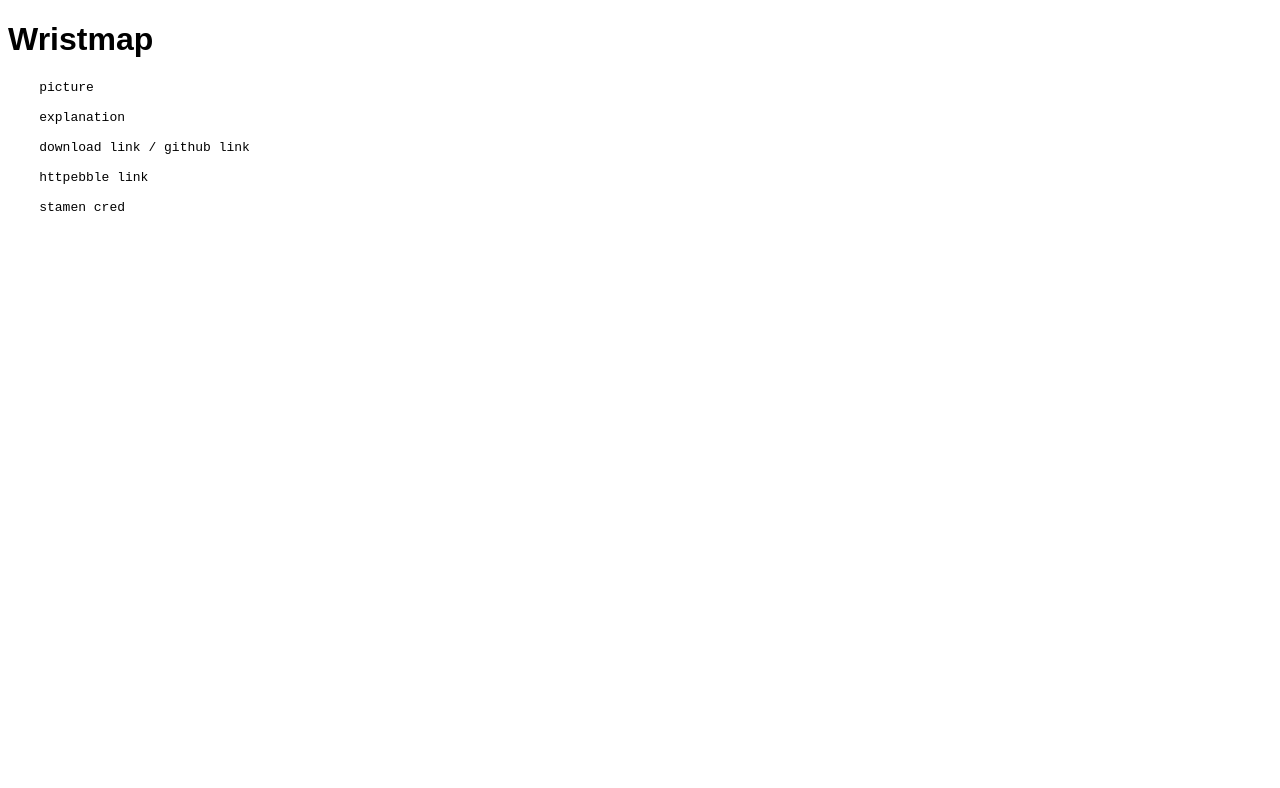
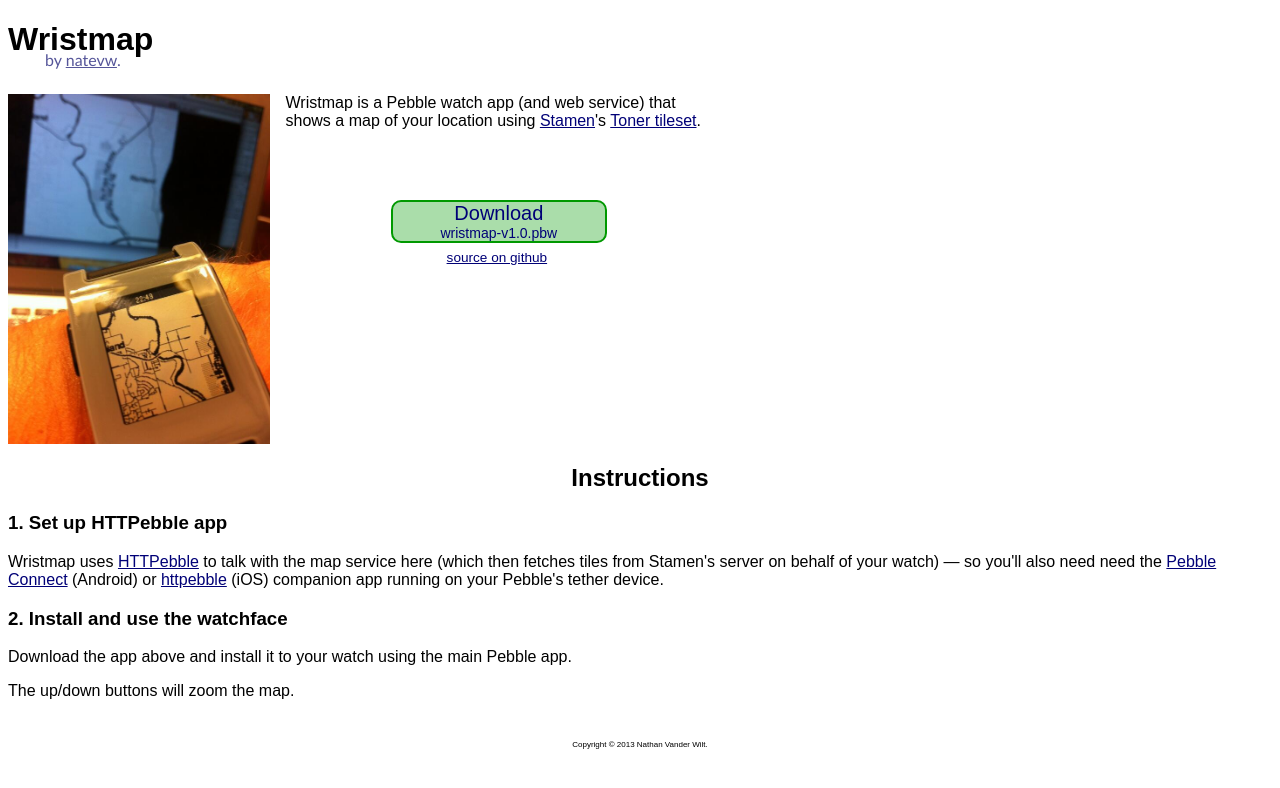
Before and after one commit to natevw/wristmap, a plain HTML site: page site/index.html in a window 1280 px wide. Drawn offline with Linux system fonts and the light colour scheme.

Commit message:
it's a website

```diff
--- a/site/index.html
+++ b/site/index.html
@@ -4,19 +4,105 @@
     <title>Wristmap - map display for Pebble watch</title>
     <style>
         body { font-family: Futura, sans-serif; }
+        header { margin-bottom: 1em; }
+        #byline {
+            position: relative;
+            top: -0.5em; left: 37px;
+            color: #559;
+            font-family: Gill Sans, sans-serif;
+        }
+        #byline a { color: inherit; }
+        header h1 { margin-bottom: 0; }
+        img {
+            float: left;
+            height: 350px;
+            margin-right: 1em;
+        }
+        #main {
+            float: left;
+            width: 50ex;
+        }
+        #main p {
+            margin-top: 0;
+        }
+        a { color: #007; }
+
+        .centered {
+            display: block;
+            margin-left: 25%;
+            width: 50%;
+            text-align: center;
+        }
+        #download {
+            margin-top: 3.5em;
+            background: #ada;
+            border: 2px solid #090;
+            border-radius: 10px;
+            text-decoration: none;
+
+            font-size: 1.25em;
+        }
+        #download span {
+            display: block;
+            font-size: 0.7em;
+        }
+        #source {
+            margin-top: 0.5em;
+            font-size: 0.85em;
+        }
+
+        h2 { text-align: center; }
+
+        footer {
+            margin-top: 5em;
+            font-size: 0.5em;
+            text-align: center;
+        }
+
+        /* from http://nicolasgallagher.com/micro-clearfix-hack/ */
+        .cf::before, .cf::after {
+            content: " "; /* 1 */
+            display: table; /* 2 */
+        }
+        .cf::after {
+            clear: both;
+        }
+        .cf {       /* IE 6/7 */
+            *zoom: 1;
+        }
     </style>
 </head><body>
-    <h1>Wristmap</h1>
-
-<pre>
-    picture
-
-    explanation
-
-    download link / github link
-
-    httpebble link
-
-    stamen cred
-</pre>
+    <header>
+        <h1>Wristmap</h1>
+        <span id=byline>by <a href="http://exts.ch">natevw</a>.</span>
+    </header>
+<div class=cf>
+    <img src="wristmap-richland.jpg">
+    <div id=main>
+        <p>
+            Wristmap is a Pebble watch app (and web service) that shows a map of your location
+            using <a href="http://stamen.com">Stamen</a>'s <a href="http://maps.stamen.com/#toner/12/46.2777/-119.2662">Toner tileset</a>.
+        </p>
+        <a id=download href="dl/wristmap-v1.0.pbw" class=centered>Download <span>wristmap-v1.0.pbw</span></a>
+        <a id=source href="https://github.com/natevw/wristmap" class=centered>source on github</a>
+    </div>
+</div>
+    <h2>Instructions</h2>
+    <h3>1. Set up HTTPebble app</h3>
+    <p>
+        Wristmap uses <a href="http://kathar.in/httpebble/">HTTPebble</a> to talk with the map service here
+        (which then fetches tiles from Stamen's server on behalf of your watch) — so you'll also need need the
+        <a href="https://play.google.com/store/apps/details?id=com.lukekorth.httpebble">Pebble Connect</a> (Android) or
+        <a href="https://itunes.apple.com/us/app/httpebble/id650174711">httpebble</a> (iOS)
+        companion app running on your Pebble's tether device.
+    </p>
+    <h3>2. Install and use the watchface</h3>
+    <p>
+        Download the app above and install it to your watch using the main Pebble app.
+    <p>
+        The up/down buttons will zoom the map<!--; use the select (middle) button to manually trigger a location check.
+        As long as Wristmap is running, it periodically updates your GPS position. The automatic update speed is based on map zoom level-->.
+    <footer>
+    Copyright © 2013 Nathan Vander Wilt.
+    </footer>
 </body></html>
```
Also changed, not shown: site/wristmap-richland.jpg (added).
